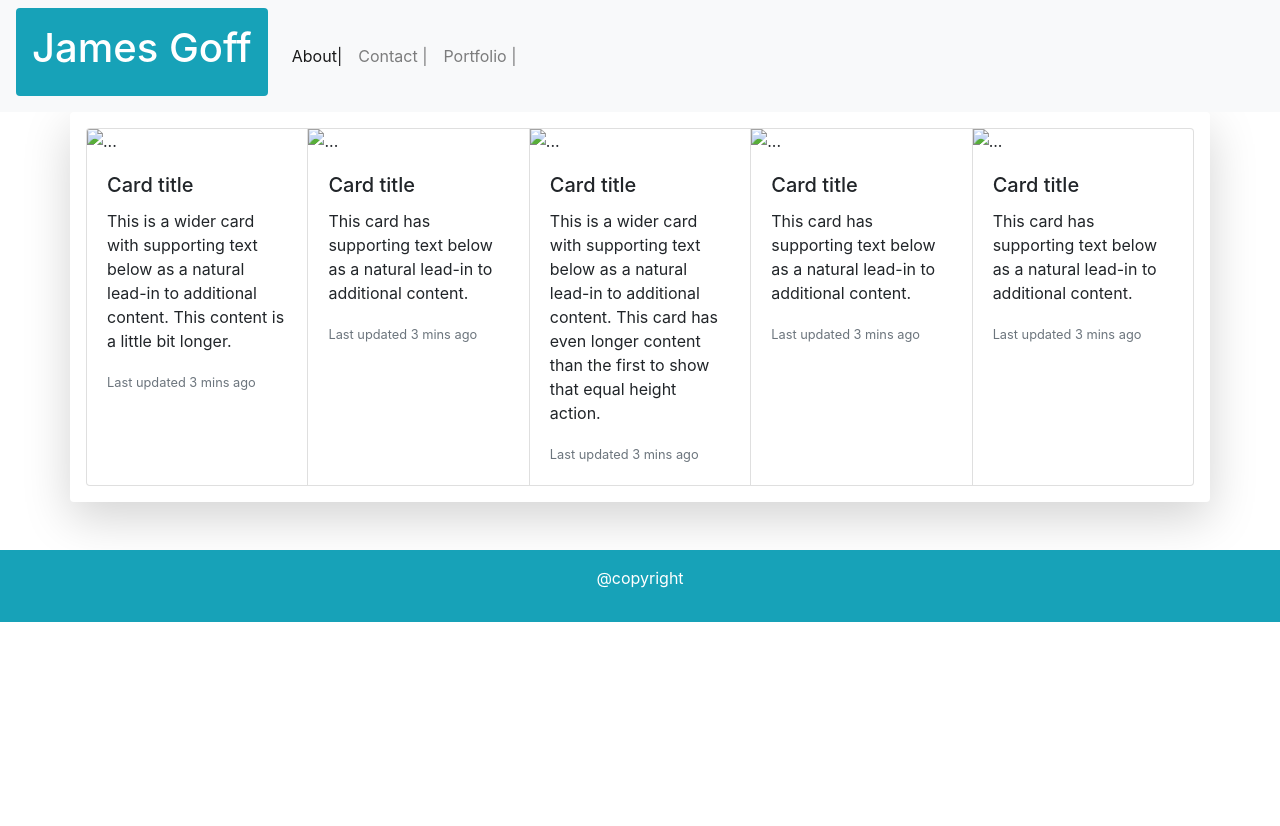
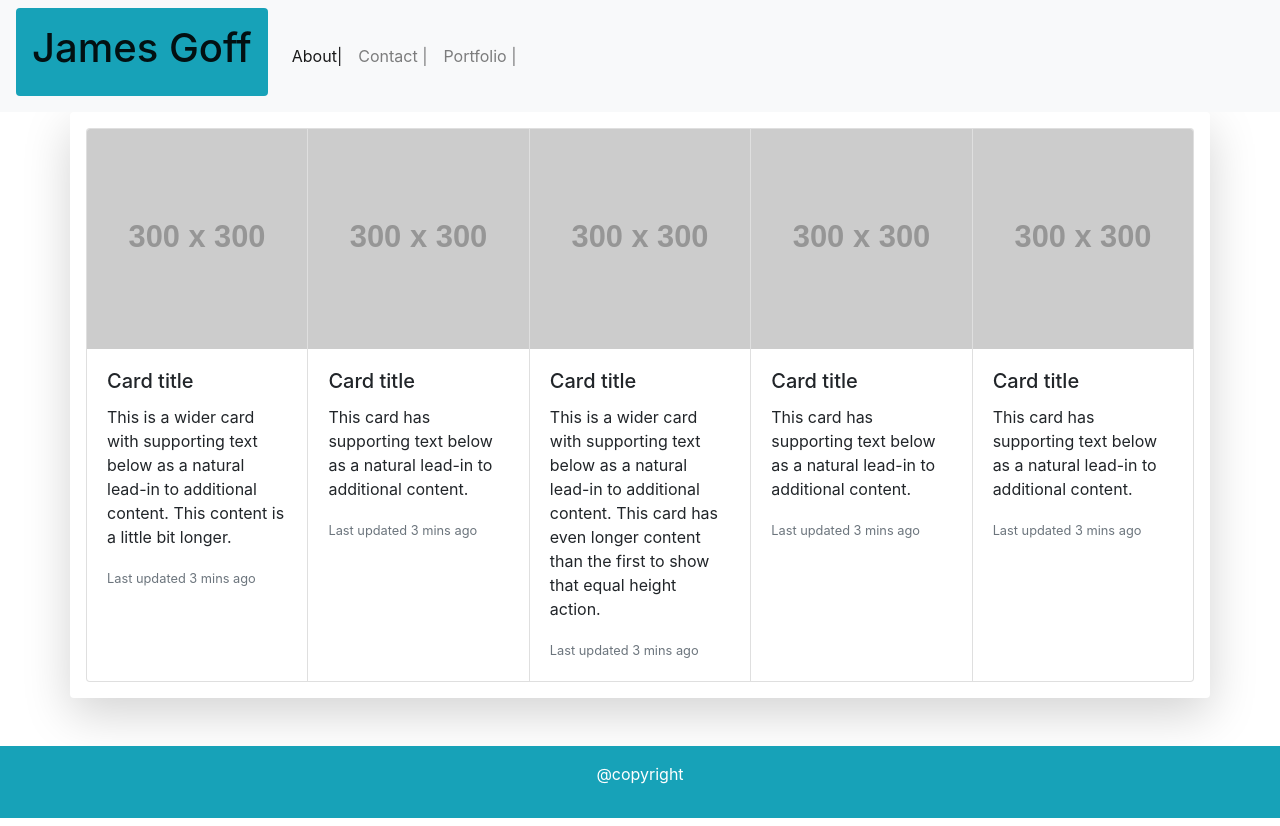
Before and after one commit to jgoff88/Bootstrap-Portfolio, a plain HTML site: page portfolio.html in a window 1280 px wide. Before the commit the page ends 800 px from the top, so only its background shows below. Drawn offline with nearby package versions, Linux system fonts and the light colour scheme; placeholder pictures from the web are drawn by us.

Commit message:
add placeholder images

```diff
--- a/portfolio.html
+++ b/portfolio.html
@@ -9,7 +9,7 @@
 </head>
 <body>
     <nav class="navbar navbar-expand-lg navbar-light bg-light">
-        <a class="rounded navbar-brand p-3 mb-2 bg-info text-white" href="#"><h1>James Goff</h1></a>
+        <a class="rounded navbar-brand p-3 mb-2 bg-info text-whitegit " href="#"><h1>James Goff</h1></a>
             <button class="navbar-toggler" type="button" data-toggle="collapse" data-target="#navbarNavAltMarkup" aria-controls="navbarNavAltMarkup" aria-expanded="false" aria-label="Toggle navigation">
                 <span class="navbar-toggler-icon"></span>
             </button>
@@ -24,7 +24,7 @@
     <div class="rounded container mx-auto shadow-lg p-3 mb-5 border-dark" style="width: 1200px;">
         <div class="card-group">
             <div class="card">
-                <img src="..." class="card-img-top" alt="...">
+                <img src="https://via.placeholder.com/300" class="card-img-top" alt="...">
                 <div class="card-body">
                     <h5 class="card-title">Card title</h5>
                     <p class="card-text">This is a wider card with supporting text below as a natural lead-in to additional content. This content is a little bit longer.</p>
@@ -32,7 +32,7 @@
                 </div>
             </div>
             <div class="card">
-                <img src="..." class="card-img-top" alt="...">
+                <img src="https://via.placeholder.com/300" class="card-img-top" alt="...">
                 <div class="card-body">
                     <h5 class="card-title">Card title</h5>
                     <p class="card-text">This card has supporting text below as a natural lead-in to additional content.</p>
@@ -40,7 +40,7 @@
                 </div>
             </div>
             <div class="card">
-                <img src="..." class="card-img-top" alt="...">
+                <img src="https://via.placeholder.com/300" class="card-img-top" alt="...">
                 <div class="card-body">
                     <h5 class="card-title">Card title</h5>
                     <p class="card-text">This is a wider card with supporting text below as a natural lead-in to additional content. This card has even longer content than the first to show that equal height action.</p>
@@ -48,7 +48,7 @@
                 </div>
             </div>
             <div class="card">
-                <img src="..." class="card-img-top" alt="...">
+                <img src="https://via.placeholder.com/300" class="card-img-top" alt="...">
                 <div class="card-body">
                     <h5 class="card-title">Card title</h5>
                     <p class="card-text">This card has supporting text below as a natural lead-in to additional content.</p>
@@ -56,7 +56,7 @@
                 </div>
             </div>
             <div class="card">
-                <img src="" class="card-img-top" alt="...">
+                <img src="https://via.placeholder.com/300" class="card-img-top" alt="...">
                 <div class="card-body">
                     <h5 class="card-title">Card title</h5>
                     <p class="card-text">This card has supporting text below as a natural lead-in to additional content.</p>
```
Also changed, not shown: index.html (+6 -5 lines).
